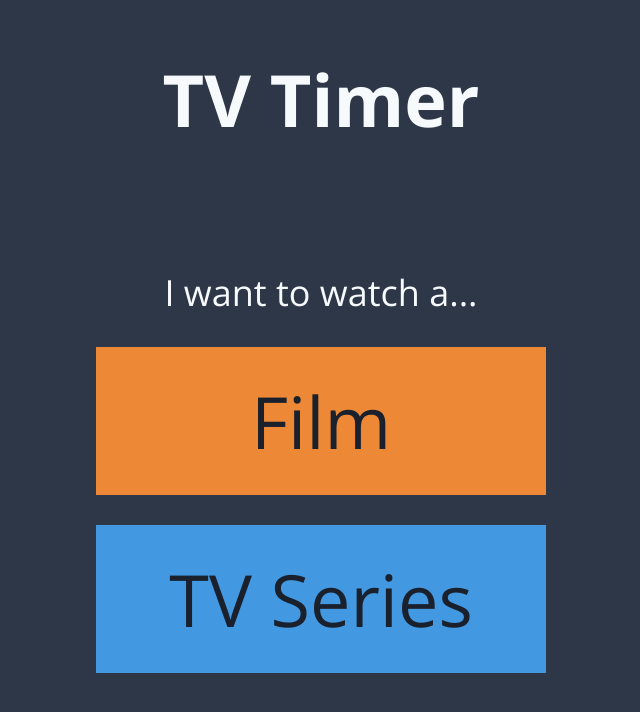
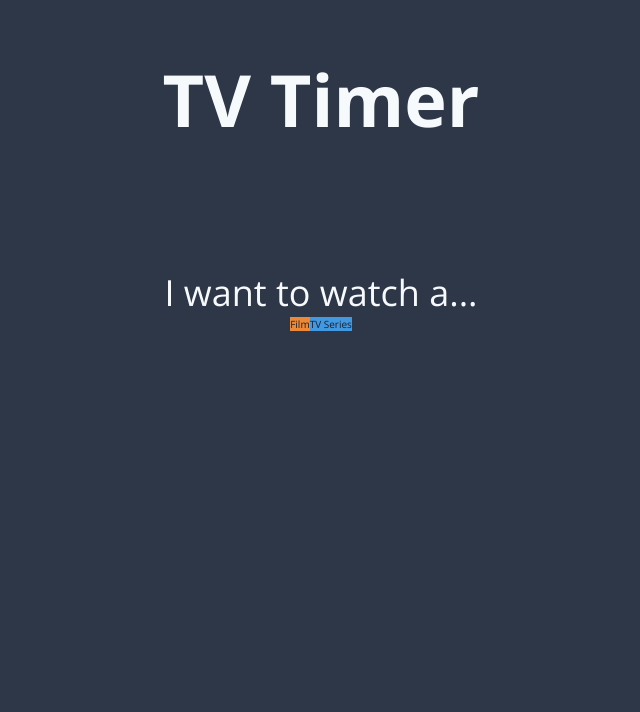
Before and after one commit to AndrewLeigh6/TV-Timer, a React (Create React App) app: page / in a window 1280 px wide. Shown: the top 712 px of the page, without its empty margins (319-959 px from the left). Built offline with nearby package versions, Linux system fonts and the light colour scheme.

Commit message:
Improve button component

```diff
--- a/src/components/UI/Button/Button.js
+++ b/src/components/UI/Button/Button.js
@@ -6,26 +6,60 @@ const Button = props => {
   const getClasses = () => {
     const buttonClasses = [classes.Button];
 
-    if (props.type === "primary") {
-      buttonClasses.push(classes.Primary);
+    if (props.maxWidth) {
+      buttonClasses.push(classes.MaxWidth);
     }
 
-    if (props.type === "secondary") {
+    switch (props.type) {
+      case "primary":
+        buttonClasses.push(classes.Primary);
+        break;
+      case "secondary":
         buttonClasses.push(classes.Secondary);
+        break;
+      default:
+        break;
+    }
+
+    switch (props.size) {
+      case "small":
+        buttonClasses.push(classes.Small);
+        break;
+      case "medium":
+        buttonClasses.push(classes.Medium);
+        break;
+      case "large":
+        buttonClasses.push(classes.Large);
+        break;
+      default:
+        break;
     }
 
     return buttonClasses.join(" ");
   };
 
+  switch (props.form) {
+    case true:
+      return (
+        <button className={getClasses()} onClick={props.clicked}>
+          {props.children}
+        </button>
+      );
+
+    default:
       return (
         <div className={getClasses()} onClick={props.clicked}>
           {props.children}
         </div>
       );
+  }
 };
 
 Button.propTypes = {
-  type: PropTypes.oneOf(["primary", "secondary"])
+  type: PropTypes.oneOf(["primary", "secondary"]),
+  size: PropTypes.oneOf(["small", "medium", "large"]),
+  form: PropTypes.bool,
+  maxWidth: PropTypes.bool
 };
 
 export default Button;
--- a/src/components/UI/Button/Button.module.css
+++ b/src/components/UI/Button/Button.module.css
@@ -1,14 +1,22 @@
 .Button {
   display: inline-block;
-  font-size: 7.2rem;
-  padding: 2.5rem 5rem;
   color: #1a202c;
-  width: 100%;
   cursor: pointer;
+  border: none;
 }
 
-.Button:not(:first-child) {
-  margin-top: 3rem;
+.MaxWidth {
+  width: 100%;
+}
+
+.Medium {
+  font-size: 3.6rem;
+  padding: 1rem 4rem;
+}
+
+.Large {
+  font-size: 6rem;
+  padding: 2.5rem 5rem;
 }
 
 .Primary {
```
Lines whose indentation alone changed are shown as unchanged.
